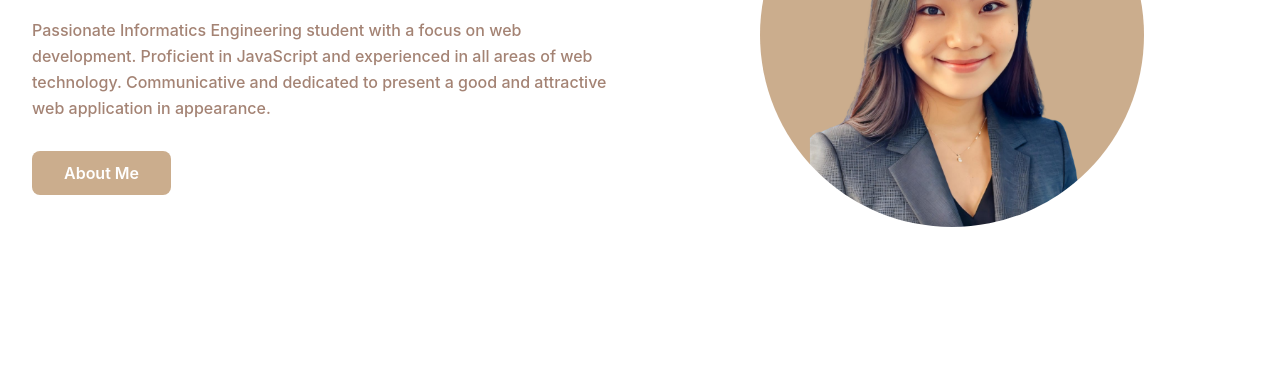
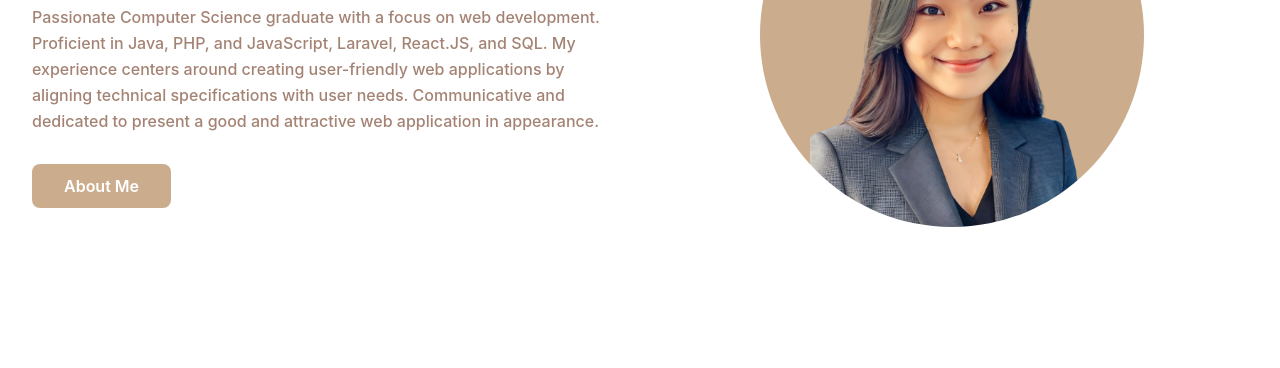
Before and after one commit to siskafks/portofolio, a website: page index.html in a window 1280 px wide. Shown: the part 301-669 px from the top of the page. Drawn offline with Linux system fonts and the light colour scheme.

Commit message:
Update index.html

```diff
--- a/index.html
+++ b/index.html
@@ -50,7 +50,7 @@
                 <div class="w-full self-center px-4 lg:w-1/2">
                     <h1 class="text-base font-semibold text-primary md:text-xl">HI THERE! I'M <span class="block font-bold text-dark text-4xl mt-1 lg:text-5xl">Fransiska Kristina</span></h1>
                     <h2 class="font-medium text-secondary text-lg mb-5 lg:text-2xl">Front End Developer | Web Developer</h2>
-                    <p class="font-medium text-secondary mb-10 leading-relaxed">Passionate Informatics Engineering student with a focus on web development. Proficient in JavaScript and experienced in all areas of web technology. Communicative and dedicated to present a good and attractive web application in appearance.</p>
+                    <p class="font-medium text-secondary mb-10 leading-relaxed">Passionate Computer Science graduate with a focus on web development. Proficient in Java, PHP, and JavaScript, Laravel, React.JS, and SQL. My experience centers around creating user-friendly web applications by aligning technical specifications with user needs. Communicative and dedicated to present a good and attractive web application in appearance.</p>
 
                     <a href="#about" class="text-base font-semibold text-white bg-primary py-3 px-8 rounded-lg hover:shadow-lg hover:opacity-80 transition duration-300 ease-in-out">About Me</a>
                 </div>
```
